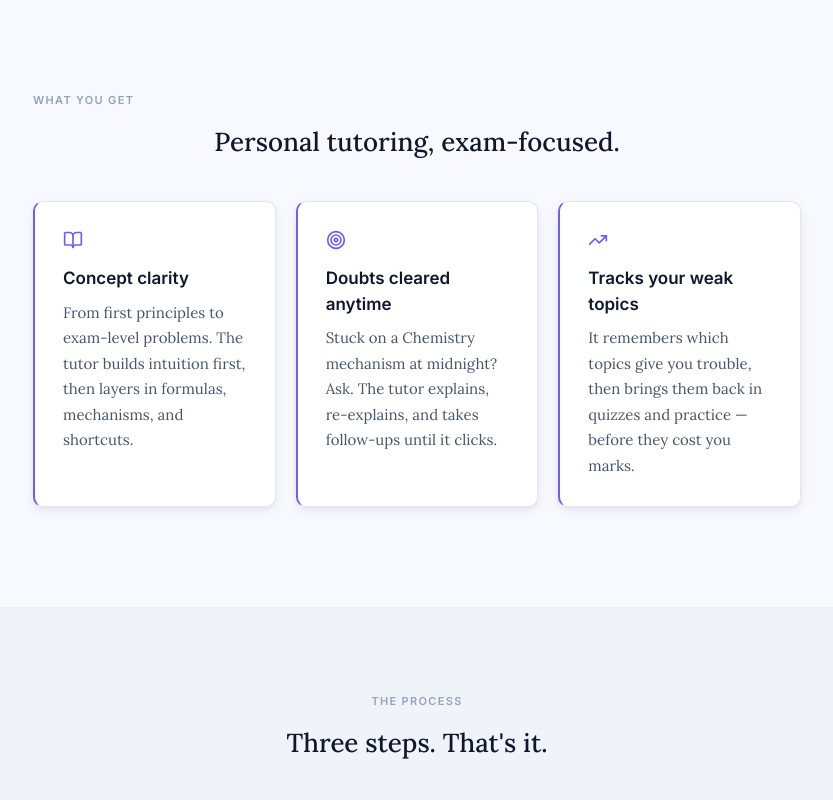
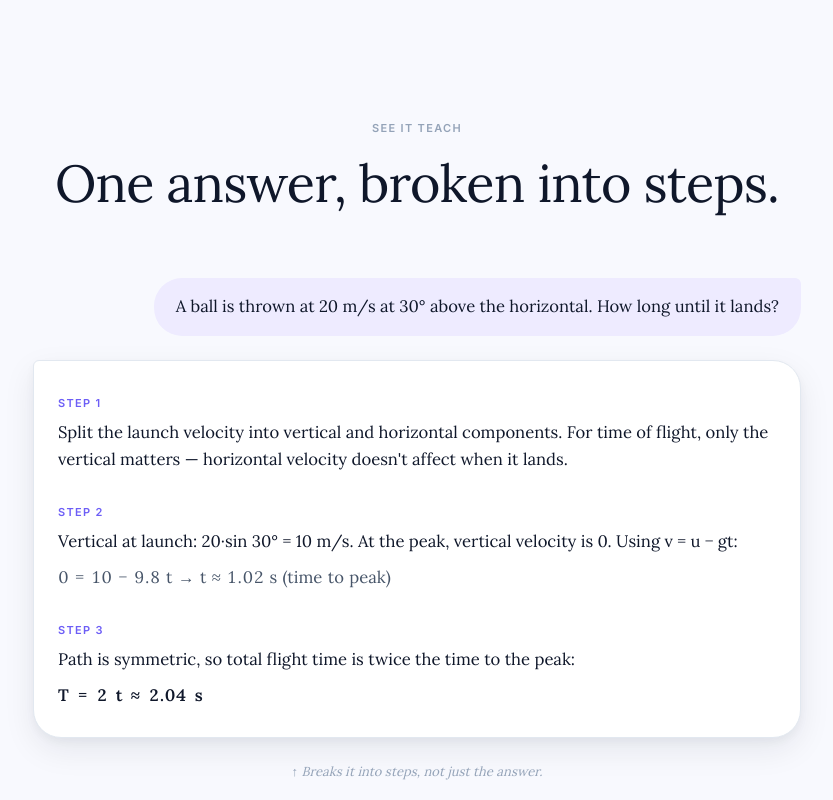
Before and after one commit to Vxrun19/Edumind, a Next.js app in the folder edumind/: page / in a window 1280 px wide. Shown: the part 1360-2160 px from the top of the page, without its empty margins (223-1056 px from the left). Built offline with nearby package versions, Linux system fonts and the light colour scheme; no server answers.

Commit message:
Replace features section with product preview demo in new design system
Co-Authored-By: Claude Opus 4.7 (1M context) <noreply@anthropic.com>

```diff
--- a/edumind/src/app/page.tsx
+++ b/edumind/src/app/page.tsx
@@ -1,7 +1,7 @@
 import { LandingNavbar } from '@/components/landing/landing-navbar'
 import { HeroSection } from '@/components/landing/hero-section'
 import { SubjectsStrip } from '@/components/landing/subjects-strip'
-import { FeaturesSection } from '@/components/landing/features-section'
+import { ProductPreviewSection } from '@/components/landing/product-preview-section'
 import { HowItWorksSection } from '@/components/landing/how-it-works-section'
 import { TestimonialsSection } from '@/components/landing/testimonials-section'
 import { PricingPreviewSection } from '@/components/landing/pricing-preview-section'
@@ -15,7 +15,7 @@ export default function LandingPage() {
       <LandingNavbar />
       <HeroSection />
       <SubjectsStrip />
-      <FeaturesSection />
+      <ProductPreviewSection />
       <HowItWorksSection />
       <TestimonialsSection />
       <PricingPreviewSection />
--- a/edumind/src/components/landing/features-section.tsx
+++ /dev/null
@@ -1,70 +0,0 @@
-'use client'
-
-import { BookOpen, Target, TrendingUp } from 'lucide-react'
-import { ScrollReveal, StaggerContainer, StaggerItem } from '@/components/animations'
-
-const features = [
-  {
-    icon: BookOpen,
-    title: 'Concept clarity',
-    description:
-      'From first principles to exam-level problems. The tutor builds intuition first, then layers in formulas, mechanisms, and shortcuts.',
-  },
-  {
-    icon: Target,
-    title: 'Doubts cleared anytime',
-    description:
-      'Stuck on a Chemistry mechanism at midnight? Ask. The tutor explains, re-explains, and takes follow-ups until it clicks.',
-  },
-  {
-    icon: TrendingUp,
-    title: 'Tracks your weak topics',
-    description:
-      'It remembers which topics give you trouble, then brings them back in quizzes and practice — before they cost you marks.',
-  },
-]
-
-export function FeaturesSection() {
-  return (
-    <section className="px-6 mt-[100px]">
-      <div className="max-w-3xl mx-auto">
-        <ScrollReveal>
-          <span className="label-text">WHAT YOU GET</span>
-          <h2
-            className="font-serif text-[26px] font-medium mt-3 text-center"
-            style={{ color: 'var(--text-primary)' }}
-          >
-            Personal tutoring, exam-focused.
-          </h2>
-        </ScrollReveal>
-
-        <StaggerContainer className="grid md:grid-cols-3 gap-5 mt-10" stagger={0.07}>
-          {features.map((feature) => (
-            <StaggerItem key={feature.title}>
-              <div
-                className="notebook-panel p-7 h-full group transition-all duration-200 hover:-translate-y-[2px] hover:shadow-md"
-              >
-                <feature.icon
-                  size={20}
-                  style={{ color: 'var(--accent)' }}
-                />
-                <h3
-                  className="font-sans text-[17px] font-semibold mt-4"
-                  style={{ color: 'var(--text-primary)' }}
-                >
-                  {feature.title}
-                </h3>
-                <p
-                  className="font-serif text-[15px] mt-2"
-                  style={{ color: 'var(--text-secondary)', lineHeight: 1.7 }}
-                >
-                  {feature.description}
-                </p>
-              </div>
-            </StaggerItem>
-          ))}
-        </StaggerContainer>
-      </div>
-    </section>
-  )
-}
--- /dev/null
+++ b/edumind/src/components/landing/product-preview-section.tsx
@@ -0,0 +1,184 @@
+'use client'
+
+import {
+  ScrollReveal,
+  StaggerContainer,
+  StaggerItem,
+} from '@/components/animations'
+
+// A representative sample of the tutor's actual teaching style:
+// projectile motion broken into clear steps with worked math. Chosen
+// because it's instantly recognizable as a JEE/NEET physics problem
+// and demonstrates BOTH conceptual decomposition (why we only need
+// vertical motion) AND calculation. Not aspirational — this is the
+// same calibrated, step-by-step pattern the live tutor actually
+// produces under the current system prompt.
+const STUDENT_QUESTION =
+  'A ball is thrown at 20 m/s at 30° above the horizontal. How long until it lands?'
+
+type Step = {
+  label: string
+  body: string
+  equation?: string
+  answer?: boolean
+}
+
+const TUTOR_STEPS: ReadonlyArray<Step> = [
+  {
+    label: 'Step 1',
+    body:
+      'Split the launch velocity into vertical and horizontal components. ' +
+      'For time of flight, only the vertical matters — horizontal velocity ' +
+      "doesn't affect when it lands.",
+  },
+  {
+    label: 'Step 2',
+    body:
+      'Vertical at launch: 20·sin 30° = 10 m/s. At the peak, vertical ' +
+      'velocity is 0. Using v = u − gt:',
+    equation: '0 = 10 − 9.8 t  →  t ≈ 1.02 s  (time to peak)',
+  },
+  {
+    label: 'Step 3',
+    body:
+      'Path is symmetric, so total flight time is twice the time to the peak:',
+    equation: 'T = 2 t ≈ 2.04 s',
+    answer: true,
+  },
+]
+
+export function ProductPreviewSection() {
+  return (
+    <section
+      className="relative px-6 mt-24 md:mt-32"
+      aria-labelledby="preview-heading"
+    >
+      <div className="max-w-3xl mx-auto">
+        {/* Section header — editorial label + serif H2. Honest, no hype:
+         *  the H2 literally describes what the visitor is about to see. */}
+        <ScrollReveal>
+          <div className="text-center">
+            <span className="label">See it teach</span>
+            <h2
+              id="preview-heading"
+              className="font-serif font-normal mt-4"
+              style={{
+                color: 'var(--text-primary)',
+                fontSize: 'clamp(32px, 4.5vw, 52px)',
+                lineHeight: 1.15,
+                letterSpacing: '-0.015em',
+              }}
+            >
+              One answer, broken into steps.
+            </h2>
+          </div>
+        </ScrollReveal>
+
+        {/* The exchange.
+         *  Two distinct surfaces — a violet-tinted student bubble and an
+         *  elevated white tutor card — rather than a faux chat UI. No
+         *  chrome, no URL bar, no avatars. The design system carries the
+         *  meaning; the reader sees a question and a structured reply. */}
+        <div className="mt-12 md:mt-16">
+          {/* Student message — right-aligned, soft violet bubble.
+           *  The asymmetric top-right corner is a subtle "from above"
+           *  cue without literal chat-tail decoration. */}
+          <ScrollReveal delay={0.05} y={12}>
+            <div className="flex justify-end">
+              <div
+                className="font-serif"
+                style={{
+                  background: 'var(--accent-light)',
+                  color: 'var(--text-primary)',
+                  borderRadius: 'var(--radius-2xl)',
+                  borderTopRightRadius: 'var(--radius-sm)',
+                  padding: '16px 22px',
+                  maxWidth: '85%',
+                  fontSize: 'clamp(15px, 1.3vw, 17px)',
+                  lineHeight: 1.55,
+                }}
+              >
+                {STUDENT_QUESTION}
+              </div>
+            </div>
+          </ScrollReveal>
+
+          {/* Tutor reply — white surface, soft elevation, steps stagger
+           *  in line-by-line. Mirrors the student bubble's asymmetric
+           *  corner on the top-left so the two surfaces "face" each
+           *  other. */}
+          <ScrollReveal delay={0.18} y={16}>
+            <div
+              className="mt-5 md:mt-6 md:px-8 md:py-9"
+              style={{
+                background: 'var(--bg-surface)',
+                border: '1px solid var(--border)',
+                borderRadius: 'var(--radius-2xl)',
+                borderTopLeftRadius: 'var(--radius-sm)',
+                boxShadow: 'var(--shadow-lg)',
+                padding: '28px 24px',
+              }}
+            >
+              <StaggerContainer stagger={0.1} delayChildren={0.2}>
+                {TUTOR_STEPS.map((step, i) => (
+                  <StaggerItem
+                    key={step.label}
+                    className={i > 0 ? 'mt-5 md:mt-6' : ''}
+                  >
+                    <span
+                      className="label"
+                      style={{ color: 'var(--accent)' }}
+                    >
+                      {step.label}
+                    </span>
+                    <p
+                      className="font-serif mt-1.5"
+                      style={{
+                        color: 'var(--text-primary)',
+                        fontSize: 'clamp(15px, 1.3vw, 17px)',
+                        lineHeight: 1.65,
+                      }}
+                    >
+                      {step.body}
+                    </p>
+                    {step.equation && (
+                      <p
+                        className="font-serif mt-2"
+                        style={{
+                          color: step.answer
+                            ? 'var(--text-primary)'
+                            : 'var(--text-secondary)',
+                          fontSize: 'clamp(15px, 1.3vw, 17px)',
+                          lineHeight: 1.7,
+                          fontWeight: step.answer ? 600 : 400,
+                          fontVariantNumeric: 'tabular-nums',
+                        }}
+                      >
+                        {step.equation}
+                      </p>
+                    )}
+                  </StaggerItem>
+                ))}
+              </StaggerContainer>
+            </div>
+          </ScrollReveal>
+
+          {/* Marginalia caption — italic editorial annotation. Names
+           *  what just happened without selling it. */}
+          <ScrollReveal delay={0.5}>
+            <p
+              className="font-serif italic mt-6 text-center"
+              style={{
+                color: 'var(--text-tertiary)',
+                fontSize: '13px',
+                lineHeight: 1.5,
+              }}
+            >
+              ↑ Breaks it into steps, not just the answer.
+            </p>
+          </ScrollReveal>
+        </div>
+      </div>
+    </section>
+  )
+}
```
